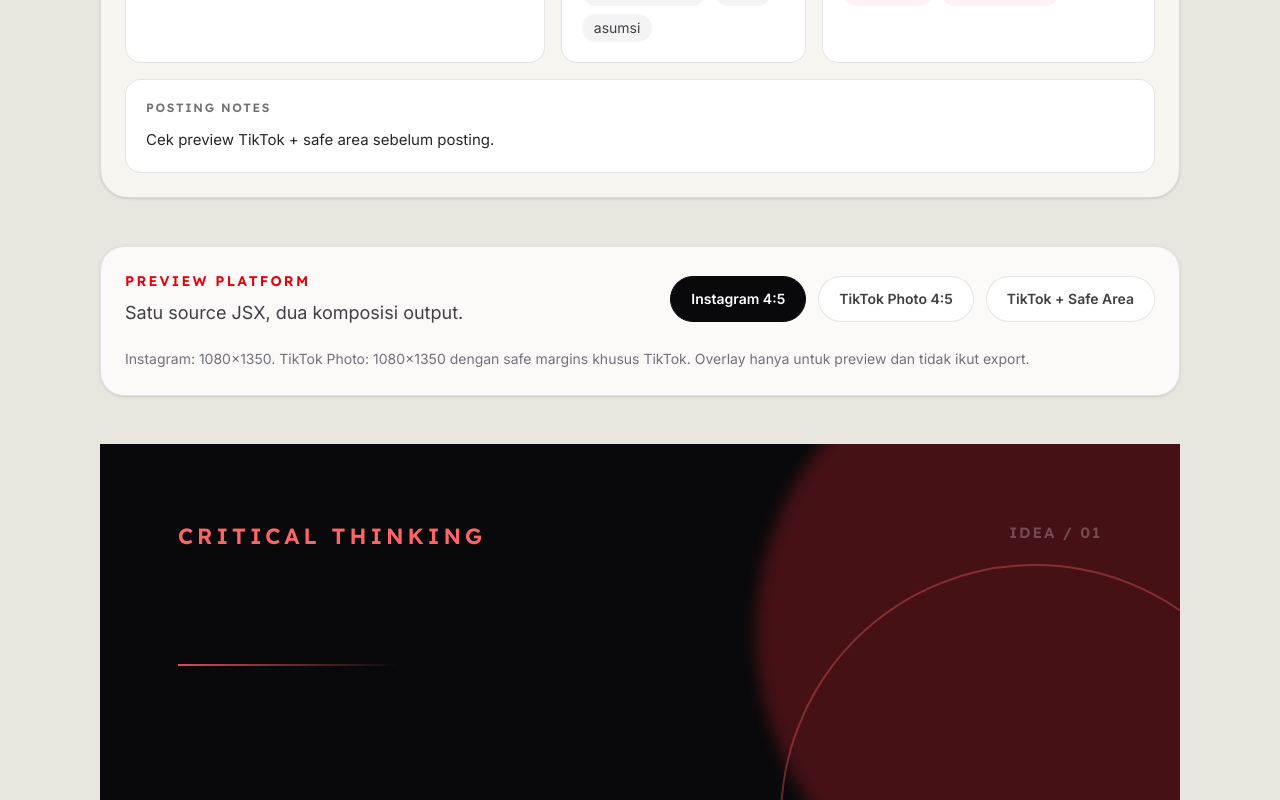
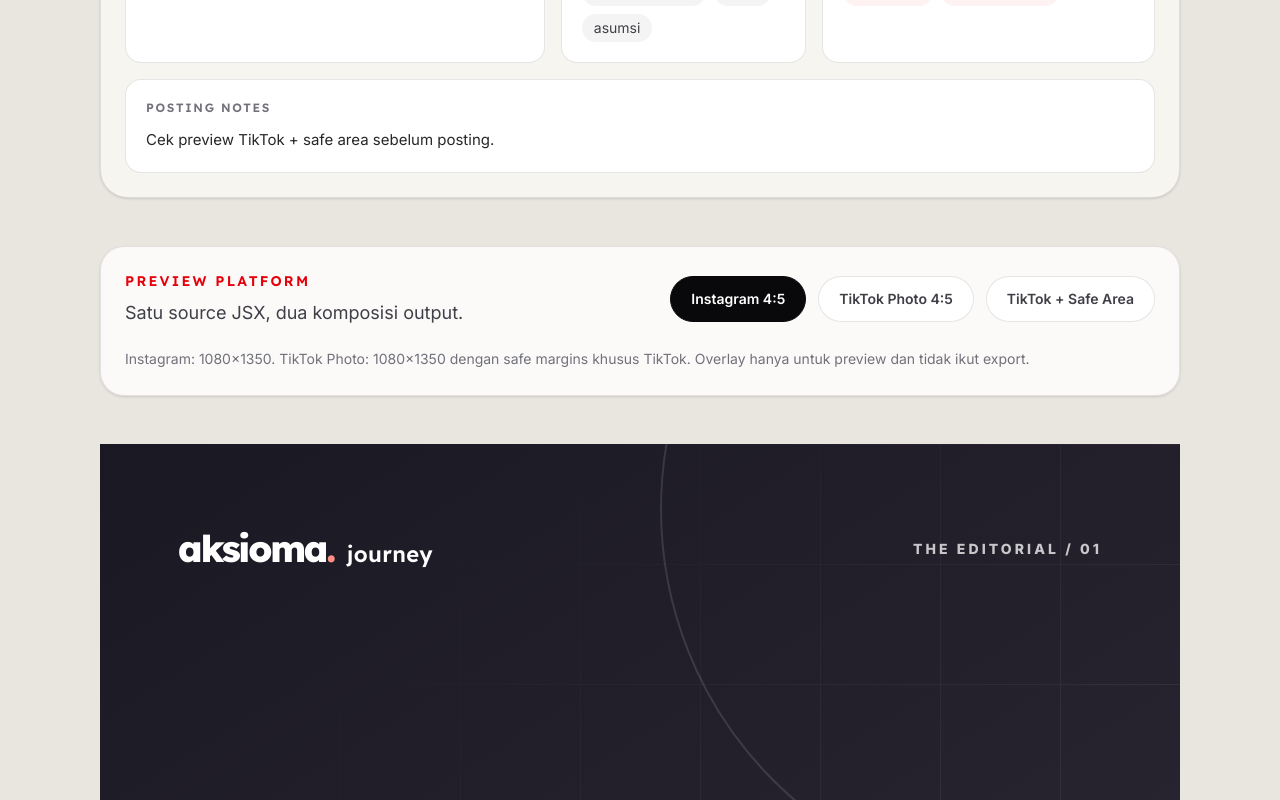
Before and after one commit to winaldomanurung/aksioma-content, a Next.js app: page /carousel/studio-template in a window 1280 px wide. Shown: the part 580-1380 px from the top of the page. Built offline with nearby package versions, Linux system fonts and the light colour scheme.

Commit message:
feat: render branded cover and end slide from account selection

```diff
--- a/components/studio/StudioSlide.jsx
+++ b/components/studio/StudioSlide.jsx
@@ -7,6 +7,7 @@ import {
   TwoColumn, ThreeColumn, ContentGrid, Stack, Divider
 } from "@/components/carousel";
 import {AssetIcon,AssetShape} from "./AssetPrimitives";
+import AccountBookend from "./AccountBookend";
 
 function Primitive({ node, dark = false }) {
   const children=node.children?.map((child,i)=><Primitive key={i} node={child} dark={dark}/>);
@@ -34,18 +35,18 @@ function Primitive({ node, dark = false }) {
     default: return null;
   }
 }
-export function StudioSlide({data,number}){
+export function StudioSlide({data,number,account="journey",total=10}){
   const slide=number;
   const s=data;
   switch(s.type){
-    case "hero": return <HeroSlide {...s} slide={slide}/>;
+    case "hero": return number===1 ? <AccountBookend kind="hero" account={account} data={s} number={number}/> : <HeroSlide {...s} slide={slide}/>;
     case "statement": return <StatementSlide {...s} slide={slide}/>;
     case "bullet": return <BulletSlide {...s} slide={slide}/>;
     case "compare": return <CompareSlide {...s} slide={slide}/>;
     case "causeEffect": return <CauseEffectSlide {...s} slide={slide}/>;
     case "framework": return <FrameworkSlide {...s} slide={slide}/>;
     case "summary": return <SummarySlide {...s} slide={slide}/>;
-    case "cta": return <CTASlide {...s} slide={slide}/>;
+    case "cta": return number===total ? <AccountBookend kind="cta" account={account} data={s} number={number}/> : <CTASlide {...s} slide={slide}/>;
     case "freeform": {
       const dark=s.theme ? (backgroundThemes[s.theme]?.dark ?? !!s.dark) : !!s.dark;
       return (
```
